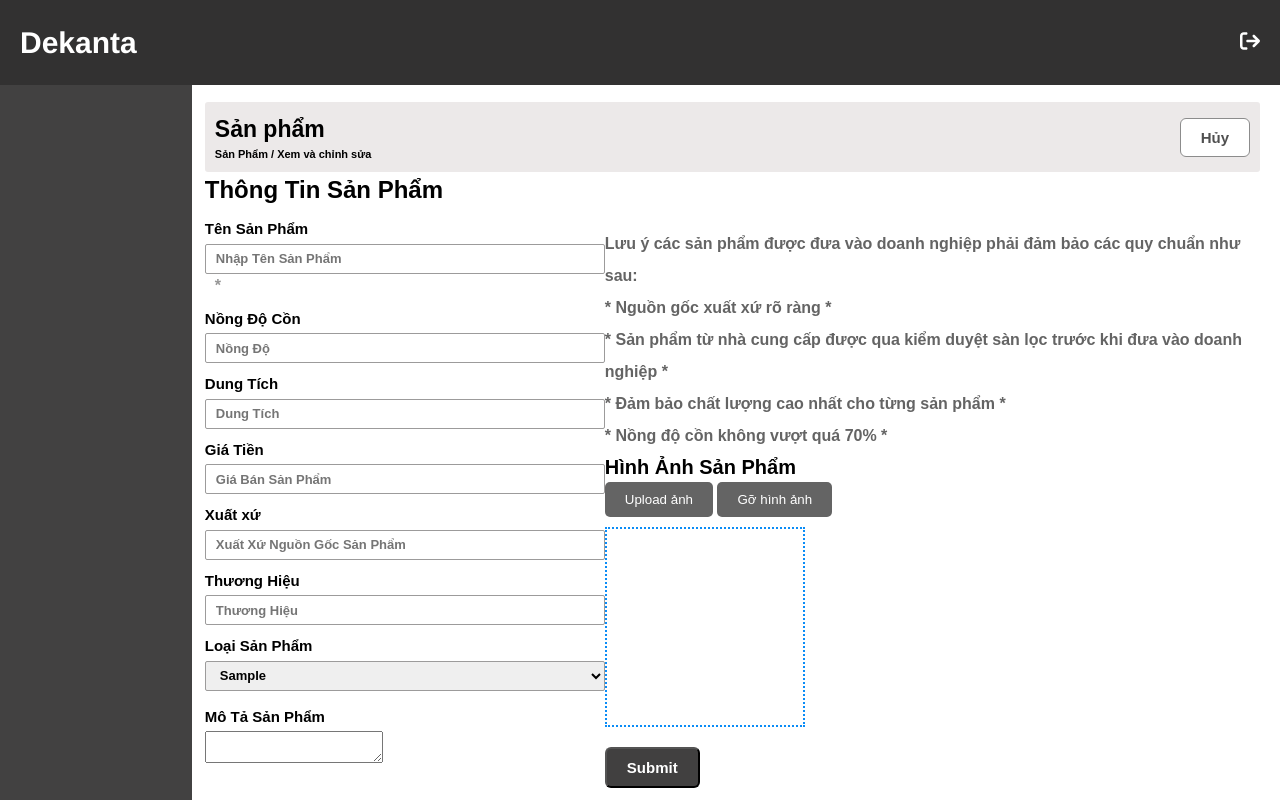
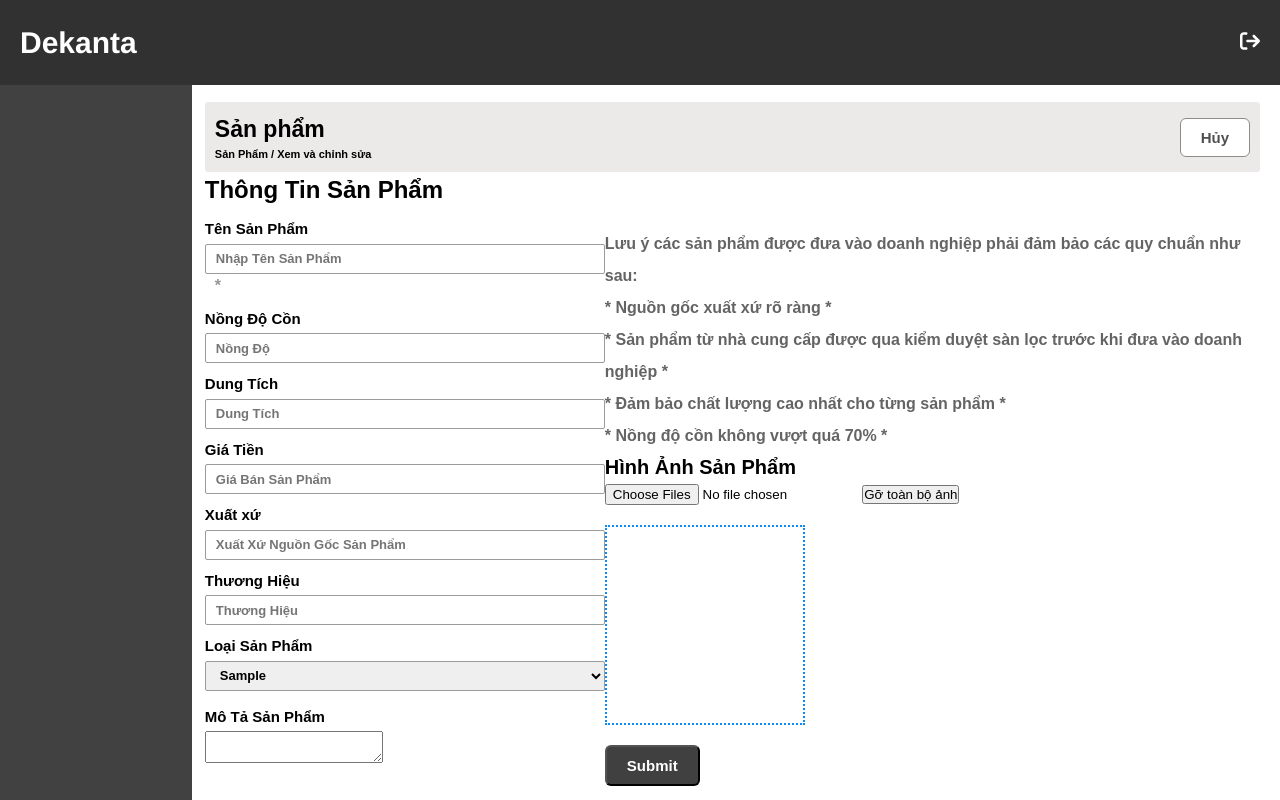
Before and after one commit to nguyendat6706-hash/baitapcuoikiy, a PHP site: the page made by src/view/admin/product/createProduct.php in a window 1280 px wide. Run offline with PHP 8.4, Linux system fonts and the light colour scheme; the visitor is signed in with stand-in values (Sample User, id 1); the template is opened without the code that fills it: most values are stand-ins (such as "Sample title", 1, 10 or a date in 2020); some libraries are stand-ins or nearby versions.

Commit message:
Update createProduct.php

```diff
--- a/src/view/admin/product/createProduct.php
+++ b/src/view/admin/product/createProduct.php
@@ -196,9 +196,9 @@ function loadPageDependOnFeature() {
                               Hình Ảnh Sản Phẩm
                             </p>
                             <div>
-                              <button type="button" id="uploadButton">Upload ảnh</button>
-                              <button type="button" id="removeImage">Gỡ hình ảnh</button>
-                              <div class="image" id="imageContainer">
+                              <input type="file" id="anhSanPhamInputMulti" multiple accept="image/*" style="margin-bottom: 10px;">
+                              <button type="button" id="removeImageMulti">Gỡ toàn bộ ảnh</button>
+                              <div class="image" id="imageContainerMulti" style="margin-top: 10px; display: flex; flex-wrap: wrap;">
                               </div>
                             </div>
                           </div>
```
